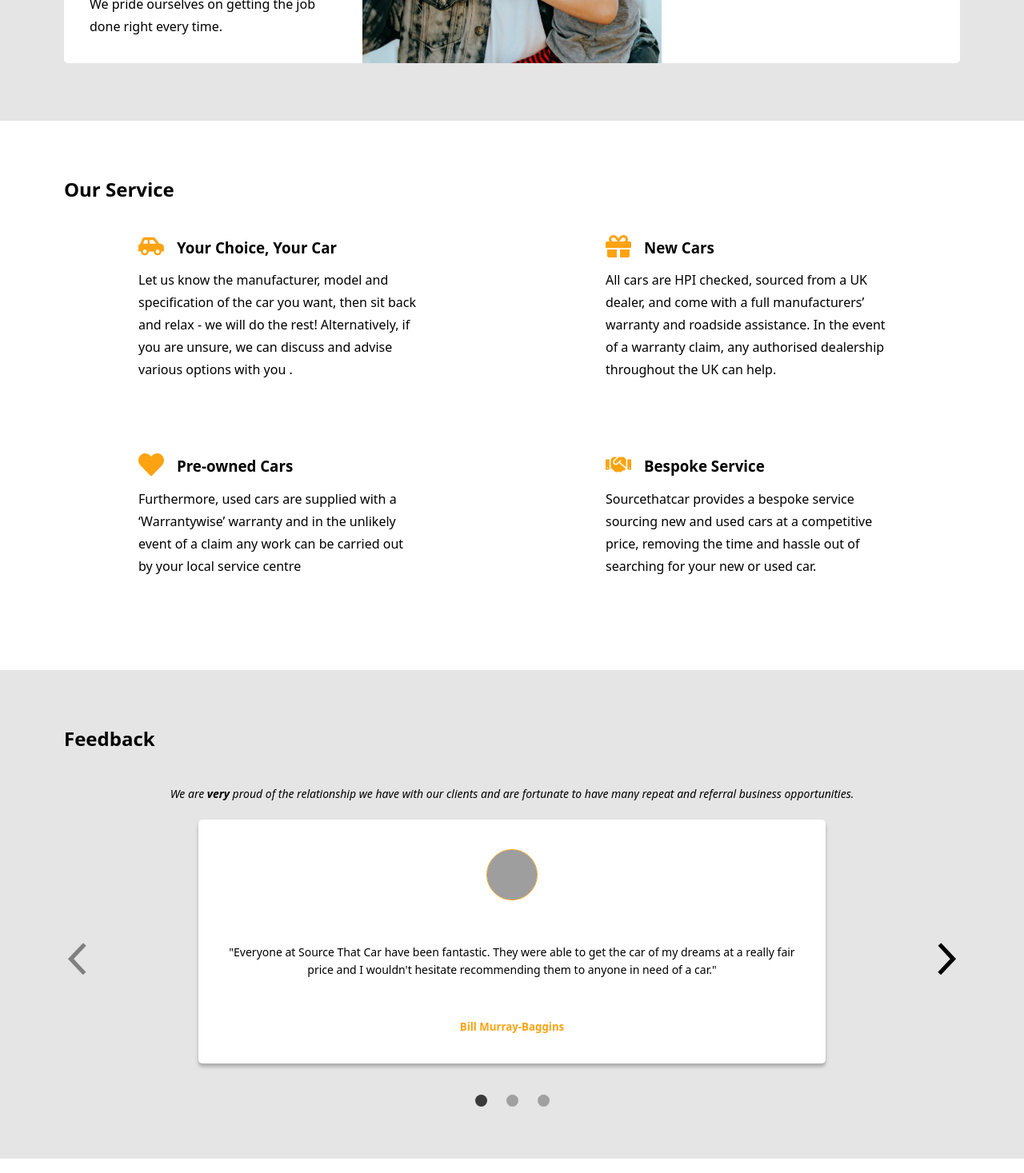
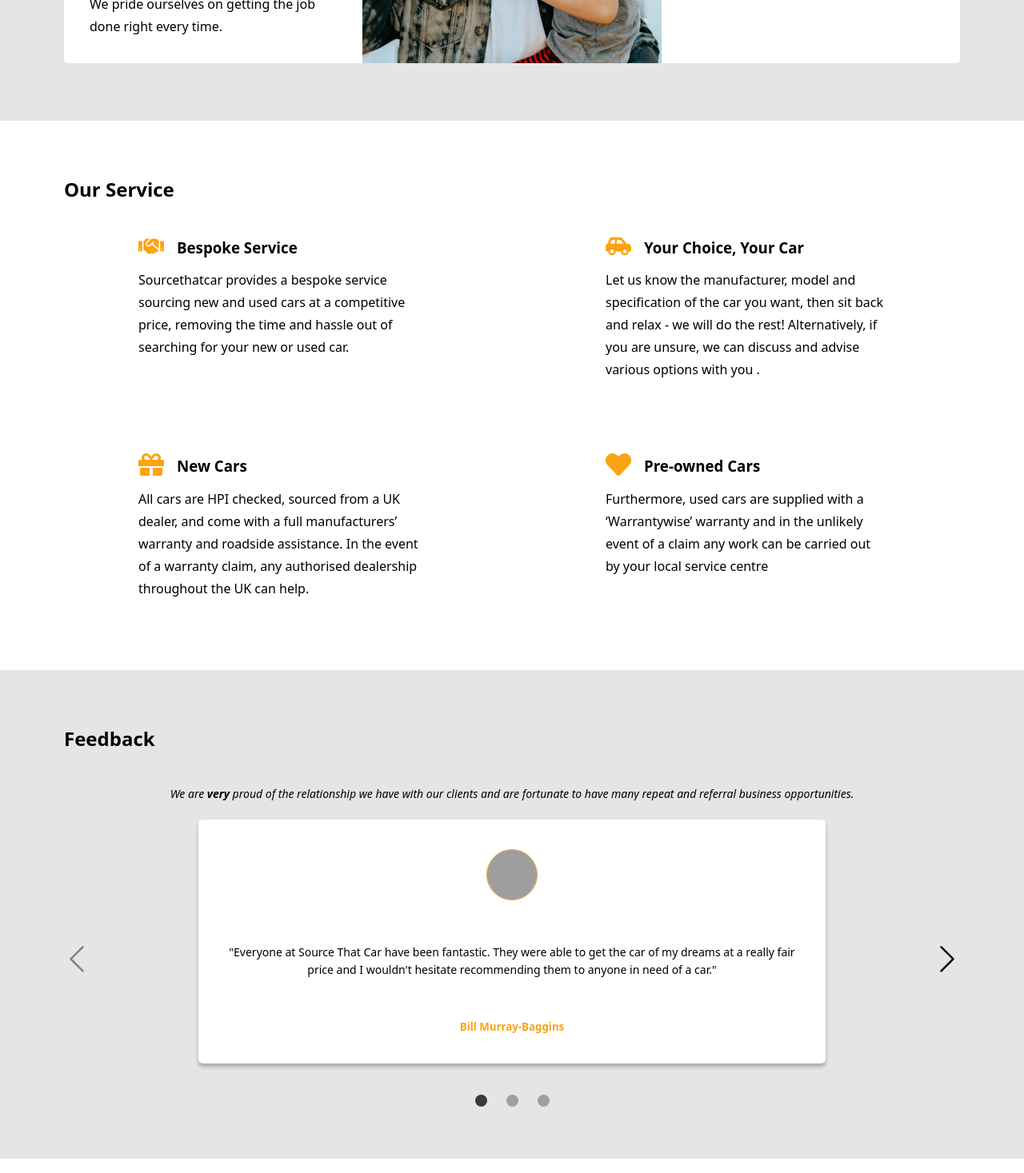
Before and after one commit to sourcethatcar/source-that-car, a Next.js app: page / in a window 1280 px wide. Shown: the part 1330-2797 px from the top of the page at 80% size. Built offline with nearby package versions, Linux system fonts and the light colour scheme; grey boxes are pictures that could not be loaded.

Commit message:
minor tweaks to multiple sections

```diff
--- a/components/Contact.jsx
+++ b/components/Contact.jsx
@@ -7,6 +7,7 @@
 import * as yup from "yup"
 import emailjs, { init } from "emailjs-com"
 import { breakpoints } from "../styles"
+import PropTypes from "prop-types"
 
 // initiate emailjs with userID
 init(process.env.NEXT_PUBLIC__EMAILJS)
@@ -117,6 +118,38 @@
     }
   }
 `
+const ContactDetail = ({ title, className, email, tel }) => {
+  const ContactLink = () => {
+    if (email.length > 0) {
+      return <a href={`mailto:${email}`}>{email}</a>
+    }
+
+    if (tel.length > 0) {
+      return <a href={`tel:${tel.replace(" ", "")}`}>{tel}</a>
+    }
+    return ""
+  }
+  return (
+    <p className={className}>
+      <span>{title}</span>: <ContactLink />
+    </p>
+  )
+}
+
+ContactDetail.propTypes = {
+  title: PropTypes.string,
+  className: PropTypes.string,
+  email: PropTypes.string,
+  tel: PropTypes.string,
+}
+
+ContactDetail.defaultProps = {
+  title: "Title",
+  className: "contact-detail",
+  email: "",
+  tel: "",
+}
+
 export const Contact = () => {
   const [buttonLabel, setButtonLabel] = useState("Get in Touch")
   const [emailError, setEmailError] = useState("")
@@ -197,18 +230,13 @@
           <div className="contact-details-container">
             <p>Alternatively we can be reached at:</p>
             <div className="contact-details">
-              <p className="contact-detail">
-                <span>Office</span>: 01732 300581
-              </p>
-              <p className="contact-detail">
-                <span>Mike</span>: 07884 345367
-              </p>
-              <p className="contact-detail">
-                <span>Julie</span>: 07721 719040
-              </p>
-              <p className="contact-detail">
-                <span>Email</span>: enquiries@sourcethatcar.com
-              </p>
+              <ContactDetail title="Office" tel="01732 300581" />
+              <ContactDetail title="Mike" tel="07884 345367" />
+              <ContactDetail title="Julie" tel="07721 719040" />
+              <ContactDetail
+                title="Email"
+                email="enquiries@sourcethatcar.com"
+              />
             </div>
           </div>
         </div>
--- a/components/Footer.jsx
+++ b/components/Footer.jsx
@@ -22,6 +22,12 @@
     justify-content: space-evenly;
     align-items: center;
   }
+  .footer-item {
+    display: flex;
+    width: 100%;
+    justify-content: center;
+    align-items: center;
+  }
   .right {
     span {
       color: var(--colorYellow);
@@ -30,15 +36,12 @@
 
   @media only screen and (min-width: ${breakpoints.tablet}) {
     .footer-items {
-      height: fit-content;
       flex-direction: row;
-      justify-content: space-around;
-      align-items: flex-start;
     }
     .footer-item {
-      display: flex;
-      align-items: flex-start;
+      width: calc(100% / 3);
     }
+
     .left {
       justify-content: flex-start;
     }
@@ -56,15 +59,10 @@
       <Layout className="footer-layout">
         <div className="footer-items">
           <div className="footer-item left">
-            <small className="grid1">
-              © 2021 Source That Car. All rights reserved
-            </small>
+            <small>© 2021 Source That Car. All rights reserved</small>
           </div>
-          <div className="footer-item center ">
-            <small className="grid2">Privacy Policy</small>{" "}
-          </div>
-          <div className="footer-item center ">
-            <small className="grid3">Terms and Conditions</small>
+          <div className="footer-item center">
+            <small>Privacy Policy</small>
           </div>
           <div className="footer-item right">
             <small>
--- a/components/Hero.jsx
+++ b/components/Hero.jsx
@@ -2,7 +2,7 @@
 import { Layout } from "./index"
 import { breakpoints } from "../styles"
 import { BsChevronDown } from "react-icons/bs"
-import { SiTwitter, SiFacebook, SiInstagram } from "react-icons/si"
+import { SiFacebook, SiInstagram } from "react-icons/si"
 
 const HeroWrapper = styled.section`
   height: 100vh;
@@ -134,9 +134,6 @@
       <Layout className="headline-container">
         <h1>Source That Car</h1>
         <div className="social-icons-container">
-          <a href="https://www.twitter.com">
-            <SiTwitter />
-          </a>
           <a href="https://www.google.com">
             <SiInstagram />
           </a>
--- a/components/Services.jsx
+++ b/components/Services.jsx
@@ -92,6 +92,11 @@
         <div className="services-container">
           <h1>Our Service</h1>
           <div className="description-container">
+            <Description title="Bespoke Service" icon={<FaHandshake />}>
+              Sourcethatcar provides a bespoke service sourcing new and used
+              cars at a competitive price, removing the time and hassle out of
+              searching for your new or used car.
+            </Description>
             <Description title="Your Choice, Your Car" icon={<FaCarSide />}>
               Let us know the manufacturer, model and specification of the car
               you want, then sit back and relax - we will do the rest!
@@ -109,11 +114,6 @@
               and in the unlikely event of a claim any work can be carried out
               by your local service centre
             </Description>
-            <Description title="Bespoke Service" icon={<FaHandshake />}>
-              Sourcethatcar provides a bespoke service sourcing new and used
-              cars at a competitive price, removing the time and hassle out of
-              searching for your new or used car.
-            </Description>
           </div>
         </div>
       </Layout>
--- a/components/Slider/SliderButton.jsx
+++ b/components/Slider/SliderButton.jsx
@@ -1,6 +1,7 @@
 import { cx } from "@emotion/css"
 import styled from "@emotion/styled"
 import PropTypes from "prop-types"
+import { BsChevronLeft, BsChevronRight } from "react-icons/bs"
 
 const SliderButtonWrapper = styled.button`
   position: absolute;
@@ -32,29 +33,6 @@
   }
 `
 
-export const LeftArrow = () => (
-  <svg
-    width="21"
-    height="36"
-    viewBox="0 0 21 36"
-    xmlns="http://www.w3.org/2000/svg"
-  >
-    <path d="M20.775 32.85L7.05 18 21 3.15 17.625 0 .525 18 17.4 36l3.375-3.15z" />
-  </svg>
-)
-
-export const RightArrow = () => (
-  <svg
-    width="21"
-    height="36"
-    viewBox="0 0 21 36"
-    fill="none"
-    xmlns="http://www.w3.org/2000/svg"
-  >
-    <path d="M.225 3.15L13.95 18 0 32.85 3.375 36l17.1-18L3.6 0 .225 3.15z" />
-  </svg>
-)
-
 export const SliderButton = ({ position, onClick, disabled }) => {
   const classes = cx(
     { left: position === "left" },
@@ -68,7 +46,7 @@
       onClick={onClick}
       disabled={disabled}
     >
-      {position === "left" ? <LeftArrow /> : <RightArrow />}
+      {position === "left" ? <BsChevronLeft /> : <BsChevronRight />}
     </SliderButtonWrapper>
   )
 }
```
